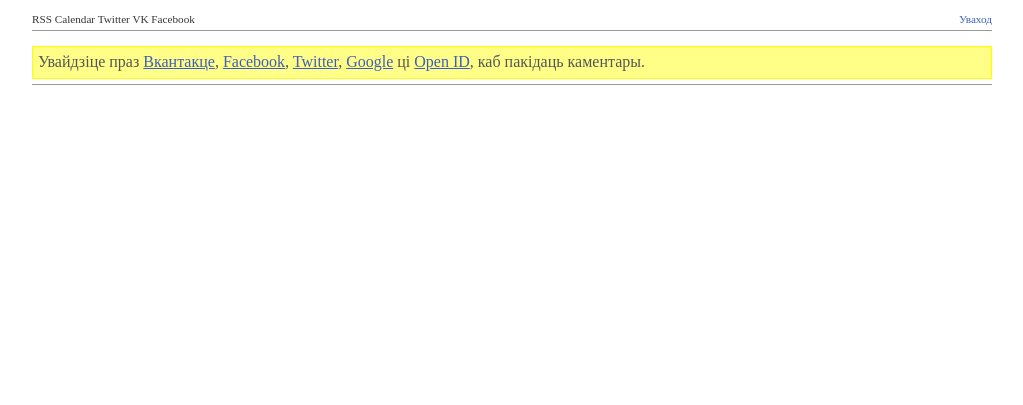
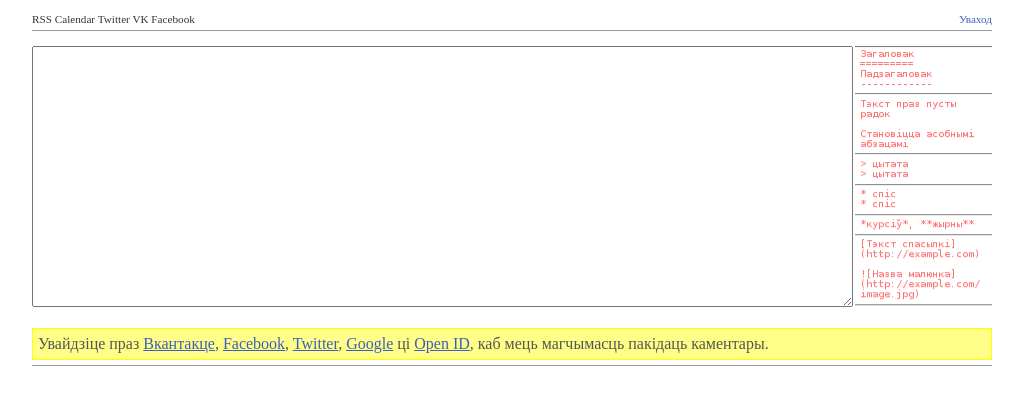
Before and after one commit to staaas/kkb, a Django app: template src/templates/comments/preview.html in a window 1280 px wide. Shown: the part 65-470 px from the top of the page, without its empty margins (128-1151 px from the left). Run offline with Django 3.2, Linux system fonts and the light colour scheme; the template is opened without the code that fills it, so the values that code supplies are empty, except form fields; tables that the repository leaves empty hold one stand-in row (values such as "Sample post"); form fields are guessed from the names that the template uses; parts of the project's set-up code (start-up, migrations or seed data) failed here and were passed over.

Commit message:
comments/preview.html improved for the case when user is not authenticated.

```diff
--- a/src/templates/comments/preview.html
+++ b/src/templates/comments/preview.html
@@ -6,14 +6,14 @@
 
 {% block content %}
   {% load comments %}
-{% if request.user.is_authenticated %}
   <div class="comment-form-form">
     <form method="post" action="/comments/post/">
-      {% csrf_token %}
       <div class="comment-form-textarea">
 	{% if form.comment.errors %}{{ form.comment.errors }}{% endif %}
 	{{ form.comment }}
       </div>
+      {% if request.user.is_authenticated %}
+        {% csrf_token %}
         {{ form.content_type }}
         {{ form.object_pk }}
         {{ form.timestamp }}
@@ -22,12 +22,13 @@
         <div style="display: none">{{ form.honeypot }}</div>
         <input type="hidden" name="next" value="{{ next }}" />
         <input class="comment-submit-button" type="submit" value="Адправіць" name="post">
+      {% else %}
+	<div class="please-login">
+	  Увайдзіце праз <a href="#">Вкантакце</a>, <a href="#">Facebook</a>, <a href="#">Twitter</a>, <a href="#">Google</a> ці <a href="#">Open ID</a>, каб мець магчымасць пакідаць каментары.
+	</div>
+       {% endif %}
+
     </form>
   </div>
   <div style="clear:both"></div>
-{% else %}
-<div class="please-login">
-Увайдзіце праз <a href="#">Вкантакце</a>, <a href="#">Facebook</a>, <a href="#">Twitter</a>, <a href="#">Google</a> ці <a href="#">Open ID</a>, каб пакідаць каментары.
-</div>
-{% endif %}
 {% endblock %}
```
Lines whose indentation alone changed are shown as unchanged.
